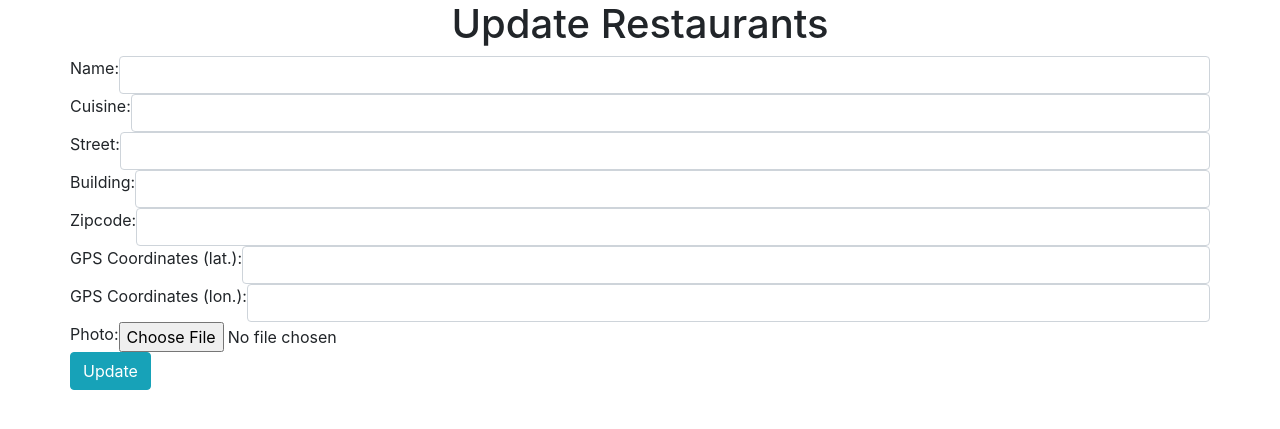
After one commit to s1176158/Project, a Node server app: template views/update.ejs in a window 1280 px wide. The commit adds this page. Shown: the top 429 px of the page. Run offline with Node 20, Linux system fonts and the light colour scheme; the template is opened without the code that fills it, so the values that code supplies are empty; some libraries are stand-ins or nearby versions.

Commit message:
added update function and fixed git request link

```diff
--- a/server.js
+++ b/server.js
@@ -168,13 +168,12 @@ app.post('/new', function(req,res) {
   })
 })
 
-app.get('/display/:id', function(req,res) {
-	console.log(req.params.id)
+app.get('/display', function(req,res) {
 	if (req.session.uid != null){
     MongoClient.connect(mongourl, function (err, db) {
   		assert.equal(err,null)
   		console.log('Connected to MongoDB')
-  		db.collection('restaurants').find( { _id: ObjectId(req.params.id) } ).toArray(
+  		db.collection('restaurants').find( { _id: ObjectId(req.query.id) } ).toArray(
         function(err, result){
           console.log(result)
           assert.equal(err,null)
@@ -190,20 +189,99 @@ app.get('/display/:id', function(req,res) {
 	}
 })
 
-app.get('/delete/:id', function(req,res) {
+app.get('/update', function(req,res) {
+  MongoClient.connect(mongourl, function (err, db) {
+    assert.equal(err,null)
+    console.log('Connected to MongoDB')
+    db.collection('restaurants').find( { _id: ObjectId(req.query.id) } ).toArray(
+      function(err, result){
+        assert.equal(err,null)
+        db.close()
+        console.log('Disconnected MongoDB')
+        res.status(200)
+        return res.render("update", {uid: req.session.uid, result: result})
+      }
+    )
+  })
+})
+
+app.post('/update', function(req,res) {
+  name     = req.body.name
+  cuisine  = req.body.cuisine
+  street   = req.body.street
+  building = req.body.building
+  zipcode  = req.body.zipcode
+  lon      = req.body.lon
+  lat      = req.body.lat
+  id       = req.body.id
+
+  photomimetype = null
+  base64str = null
+
+  if (req.files.photo){
+    photomimetype = req.files.photo.mimetype
+    photoname = req.files.photo.name
+    photo    = req.files.photo
+
+    photo.mv('photo/'+ photoname, function(err) { // temp save photo in folder
+      if (err) {
+        return res.status(500).send(err)
+      }
+      console.log('Photo uploaded!')
+      base64str = base64_encode('photo/'+ photoname);
+      fs.unlink('photo/'+ photoname) //delete image in case of duplicate file name
+    })
+  }
+  MongoClient.connect(mongourl, function (err, db) {
+    assert.equal(err,null)
+    console.log('Connected to MongoDB')
+
+    db.collection('restaurants').update({ _id: ObjectId(req.body.id)},{
+      $set: {
+       name: name,
+       cuisine: cuisine,
+       borough: null,
+       photo: base64str,
+       photomimetype: photomimetype,
+       address: {
+         street: street,
+         building: building,
+         zipcode: zipcode,
+         coord: {
+           lon: lon,
+           lat: lat
+         }
+       }
+     }
+   },
+     function(err, result){
+       assert.equal(err, null)
+       if(result != null) {
+        console.log("Restaurant updated")
+        return res.redirect("display?id="+req.body.id)
+       }
+      if(!res.headersSent){
+        console.log("Restaurants cannot be added")
+        res.redirect("display?id="+req.body.id)
+      }
+    })
+  })
+})
+
+app.get('/delete', function(req,res) {
 	res.status(200)
-	console.log('delete request from '+req.session.uid+' : '+req.params.id)
+	console.log('delete request from '+req.session.uid+' : '+req.query.id)
 	if (req.session.uid != null){
     MongoClient.connect(mongourl, function (err, db) {
   		assert.equal(err,null)
   		console.log('Connected to MongoDB')
-  		db.collection('restaurants').find( { _id: ObjectId(req.params.id) } ).toArray(
+  		db.collection('restaurants').find( { _id: ObjectId(req.query.id) } ).toArray(
         function(err, result){
 
 			console.log('owner : '+result[0].owner)
 
 			if(result[0].owner == req.session.uid){
-				db.collection('restaurants').deleteOne( { _id: ObjectId(req.params.id) } , function(err,result){
+				db.collection('restaurants').deleteOne( { _id: ObjectId(req.query.id) } , function(err,result){
 					assert.equal(null,err)
 					console.log('restaurant deleted')
 					db.close()
--- a/views/display.ejs
+++ b/views/display.ejs
@@ -67,10 +67,10 @@
       </script>
     </div>
 	  <div class="row">
-      <a href="../delete/<%=result[0]._id %>" class="btn btn-info">Delete</a>
+      <a href="../delete?id=<%=result[0]._id %>" class="btn btn-info">Delete</a>
     </div>
     <div class="row">
-      <a href="../update/<%=result[0]._id %>" class="btn btn-info">Update</a>
+      <a href="../update?id=<%=result[0]._id %>" class="btn btn-info">Update</a>
     </div>
   </div>
   <script async defer src="https://maps.googleapis.com/maps/api/js?key=AIzaSyDFBDczwsfFy8czzC7k7Ya2pC0Pjjm2eo4&callback=initMap"></script>
--- a/views/restaurants.ejs
+++ b/views/restaurants.ejs
@@ -29,7 +29,7 @@
       <tbody>
         <% result.forEach(function(result) { %>
         <tr>
-          <th><a href="/display/<%= result._id %>"><%= result.name %></a></th>
+          <th><a href="/display?id=<%= result._id %>"><%= result.name %></a></th>
         </tr>
         <% });%>
       </tbody>
--- /dev/null
+++ b/views/update.ejs
@@ -0,0 +1,74 @@
+<!DOCTYPE html>
+<html>
+
+<head>
+  <title>Update</title>
+  <link rel="stylesheet" href="https://maxcdn.bootstrapcdn.com/bootstrap/4.0.0-beta.2/css/bootstrap.min.css" integrity="sha384-PsH8R72JQ3SOdhVi3uxftmaW6Vc51MKb0q5P2rRUpPvrszuE4W1povHYgTpBfshb" crossorigin="anonymous">
+</head>
+
+<body>
+  <div class="container">
+    <div class="row">
+      <h1 class="mx-auto">Update Restaurants</h1>
+    </div>
+  </div>
+  <div class="container">
+    <form action="#" method="post" encType="multipart/form-data">
+      <div class="row">
+        <div class="input-group">
+          Name:
+          <input type="text" class="form-control" value="<%=result[0].name %>" name="name"/>
+        </div>
+      </div>
+      <div class="row">
+        <div class="input-group">
+          Cuisine:
+          <input type="text" class="form-control" value="<%=result[0].cuisine %>" name="cuisine"/>
+        </div>
+      </div>
+      <div class="row">
+        <div class="input-group">
+          Street:
+          <input type="text" class="form-control" value="<%=result[0].address.street %>" name="street"/>
+        </div>
+      </div>
+      <div class="row">
+        <div class="input-group">
+          Building:
+          <input type="text" class="form-control" value="<%=result[0].address.building %>" name="building"/>
+        </div>
+      </div>
+      <div class="row">
+        <div class="input-group">
+          Zipcode:
+          <input type="text" class="form-control" value="<%=result[0].address.zipcode %>" name="zipcode"/>
+        </div>
+      </div>
+      <div class="row">
+        <div class="input-group">
+          GPS Coordinates (lat.):
+          <input type="text" class="form-control" value="<%=result[0].address.coord.lat %>" name="lat"/>
+        </div>
+      </div>
+      <div class="row">
+        <div class="input-group">
+          GPS Coordinates (lon.):
+          <input type="text" class="form-control" value="<%=result[0].address.coord.lon %>" name="lon"/>
+        </div>
+      </div>
+      <input type="hidden" class="form-control" value="<%=result[0]._id %>" name="id"/>
+      <div class="row">
+        <div class="input-group">
+          Photo:
+          <input type="file" name="photo"/>
+        </div>
+      </div>
+      <div class="row">
+          <button type="submit" class="btn btn-info">Update</button>
+      </div>
+    </form>
+  </div>
+  <div class="container">
+  </div>
+</body>
+</html>
```
